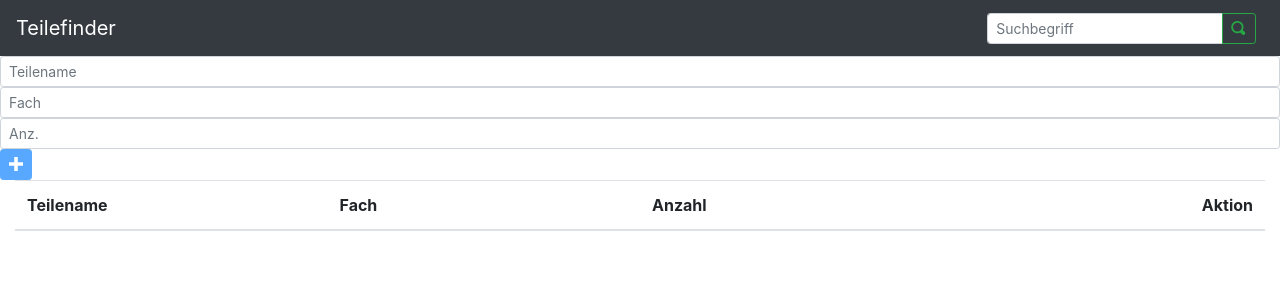
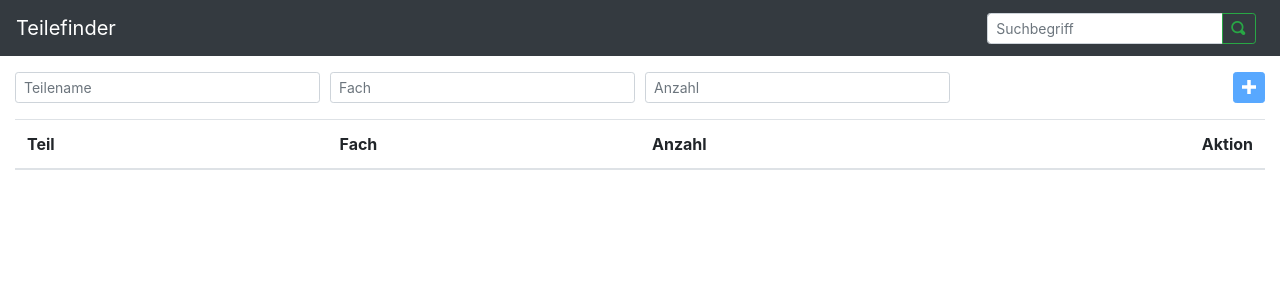
Before and after one commit to TeslaTrooper/part-finder-client, an Angular app: page / in a window 1280 px wide. Shown: the top 300 px of the page. Built offline with nearby package versions, Linux system fonts and the light colour scheme.

Commit message:
Improve area for creating new parts
Some other minor improvements

```diff
--- a/src/app/components/parts.component/part-list.component/part-list.component.html
+++ b/src/app/components/parts.component/part-list.component/part-list.component.html
@@ -1,18 +1,33 @@
-<form [formGroup]="newPartForm" (ngSubmit)="onCreatePart()" id="newPartForm">
+<!-- Area for creating new parts -->
+<div class="container-fluid">
+    <form [formGroup]="newPartForm" (ngSubmit)="onCreatePart()" id="newPartForm" class="mb-3 mt-3">
+        <div class="form-row">
+            <div class="col">
                 <input type="text" class="form-control form-control-sm" placeholder="Teilename" formControlName="name">
+            </div>
+            <div class="col">
                 <input type="text" class="form-control form-control-sm" placeholder="Fach" formControlName="box">
-    <input type="text" class="form-control form-control-sm" placeholder="Anz." formControlName="qty">
-
+            </div>
+            <div class="col">
+                <input type="text" class="form-control form-control-sm" placeholder="Anzahl" formControlName="qty">
+            </div>
+            <div class="col">
+                <div class="text-right">
                     <button type="submit" [disabled]="!newPartForm.valid" class="btn btn-sm btn-primary">
                         <span class="oi oi-plus"></span>
                     </button>
+                </div>
+            </div>
+        </div>
     </form>
+</div>
 
+<!-- Main area for listing all existing parts inside table -->
 <div class="container-fluid">
     <table class="table table-hover">
         <thead>
             <tr class="d-flex">
-                <th scope="col" class="col-3">Teilename</th>
+                <th scope="col" class="col-3">Teil</th>
                 <th scope="col" class="col-3">Fach</th>
                 <th scope="col" class="col-3">Anzahl</th>
                 <th scope="col" class="col-3 text-right">Aktion</th>
--- a/src/app/components/parts.component/part-list.component/part.component/part.component.ts
+++ b/src/app/components/parts.component/part-list.component/part.component/part.component.ts
@@ -1,10 +1,11 @@
 import { Component, Input } from '@angular/core';
-import { NgbModal, NgbModalRef } from '@ng-bootstrap/ng-bootstrap';
+import { NgbModalRef } from '@ng-bootstrap/ng-bootstrap';
 
 import { Part } from 'src/app/model/part';
 import { DetailPartModal } from 'src/app/modal.component/modal.detail.part.component/modal.detail.part.component';
 import { DeletePartModal } from 'src/app/modal.component/modal.delete.part.component/modal.delete.part.component';
 import { EditPartModal } from 'src/app/modal.component/modal.edit.part.component/modal.edit.part.component';
+import { ModalService, SMALL_CENTERED_CONFIG } from "src/app/services/ModalService";
 
 @Component({
     selector: '[app-part]',
@@ -14,20 +15,20 @@ export class PartComponent {
 
     @Input() part: Part;
 
-    constructor(private modalService: NgbModal) { }
+    constructor(private modalService: ModalService) { }
 
     public openPartEditModal(): void {
-        const ref: NgbModalRef = this.modalService.open(EditPartModal);
+        const ref: NgbModalRef = this.modalService.open(EditPartModal, SMALL_CENTERED_CONFIG);
         ref.componentInstance.part = this.part;
     }
 
     public openPartDeleteModal(): void {
-        const ref: NgbModalRef = this.modalService.open(DeletePartModal);
+        const ref: NgbModalRef = this.modalService.open(DeletePartModal, SMALL_CENTERED_CONFIG);
         ref.componentInstance.part = this.part;
     }
 
     public openPartDetailModal(): void {
-        const ref: NgbModalRef = this.modalService.open(DetailPartModal);
+        const ref: NgbModalRef = this.modalService.open(DetailPartModal, SMALL_CENTERED_CONFIG);
         ref.componentInstance.part = this.part;
     }
 
--- /dev/null
+++ b/src/app/services/ModalService.ts
@@ -0,0 +1,15 @@
+import { NgbModal, NgbModalOptions, NgbModalRef } from "@ng-bootstrap/ng-bootstrap";
+import { Injectable } from "@angular/core";
+
+@Injectable({providedIn: 'root'})
+export class ModalService {
+
+    constructor(private ngbModalService: NgbModal) { }
+
+    public open(content: any, config?: NgbModalOptions): NgbModalRef {
+        return this.ngbModalService.open(content, config);
+    }
+
+}
+
+export const SMALL_CENTERED_CONFIG: NgbModalOptions = { size: 'small', centered: true };
```
Lines whose indentation alone changed are shown as unchanged.
